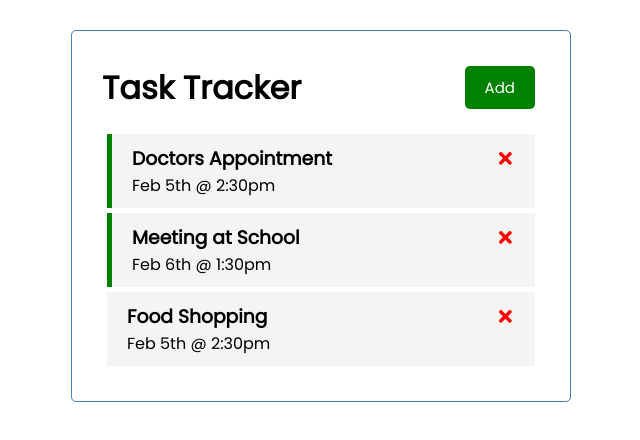
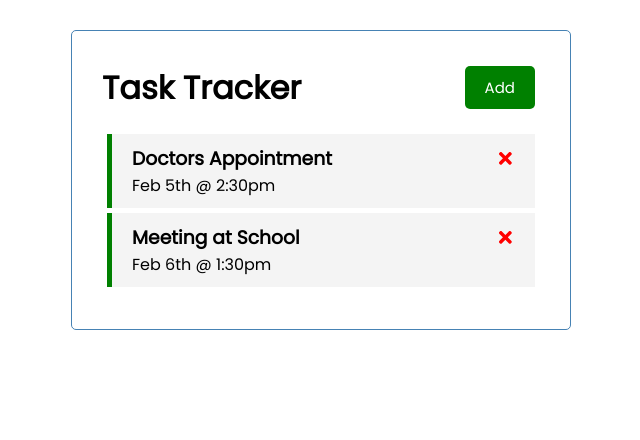
Before and after one commit to kumar-tushar/Task-Tracker-React, a React (Create React App) app: page / in a window 1280 px wide. Shown: the top 440 px of the page, without its empty margins (319-959 px from the left). Built offline with nearby package versions, Linux system fonts and the light colour scheme; data requests are answered from the project's data file.

Commit message:
01:35:00

```diff
--- a/db.json
+++ b/db.json
@@ -1,21 +1,16 @@
 {
-  "tasks":[
-    {"id": 1,
+  "tasks": [
+    {
+      "id": 1,
       "text": "Doctors Appointment",
       "day": "Feb 5th @ 2:30pm",
       "reminder": true
     },
-
-    {"id": 2,
+    {
+      "id": 2,
       "text": "Meeting at School",
       "day": "Feb 6th @ 1:30pm",
       "reminder": true
-    },
-
-    {"id": 3,
-      "text": "Food Shopping",
-      "day": "Feb 5th @ 2:30pm",
-      "reminder": false
     }
   ]
 }
--- a/src/App.js
+++ b/src/App.js
@@ -14,21 +14,29 @@ const App = () => {
             const tasksFromServer=await fetchTasks()
             setTasks(tasksFromServer)
         }
-        getTasks()
+       void getTasks()
     },[])
 
     const fetchTasks=async ()=>{
-        const res=await fetch('http://localhost:5000/tasks')
+        const res=await fetch(`http://localhost:5000/tasks`)
         return await res.json()
     }
 
-    const addTask=(task)=>{
-        const id=Math.floor(Math.random()*10000)+1
-        const newTask={id, ...task}
-        setTasks([...tasks, newTask])
+    const addTask= async (task)=>{
+        const res=await fetch(`http://localhost:5000/tasks`,
+            {method: 'POST',
+                headers: {'Content-type':'application/json'},
+                body: JSON.stringify(task)
+            })
+
+        const data= await res.json()
+
+        setTasks([...tasks, data])
+
     }
 
-    const deleteTask=(id)=>{
+    const deleteTask= async (id)=>{
+        await fetch (`http://localhost:5000/tasks/${id}`,{method: 'DELETE'})
         setTasks(tasks.filter((task)=>task.id!==id))
     }
 
--- a/src/components/Tasks.js
+++ b/src/components/Tasks.js
@@ -3,7 +3,7 @@ import Task from "./Task";
 const Tasks = ({tasks, onDelete, onToggle}) => {
     return (
         <>
-            {tasks.map( (task, index) => ( <Task key={index} task={task} onDelete={onDelete} onToggle={onToggle}/>) )}
+            {tasks.map( (task) => ( <Task key={task.id} task={task} onDelete={onDelete} onToggle={onToggle}/>) )}
         </>
     )
 }
```
